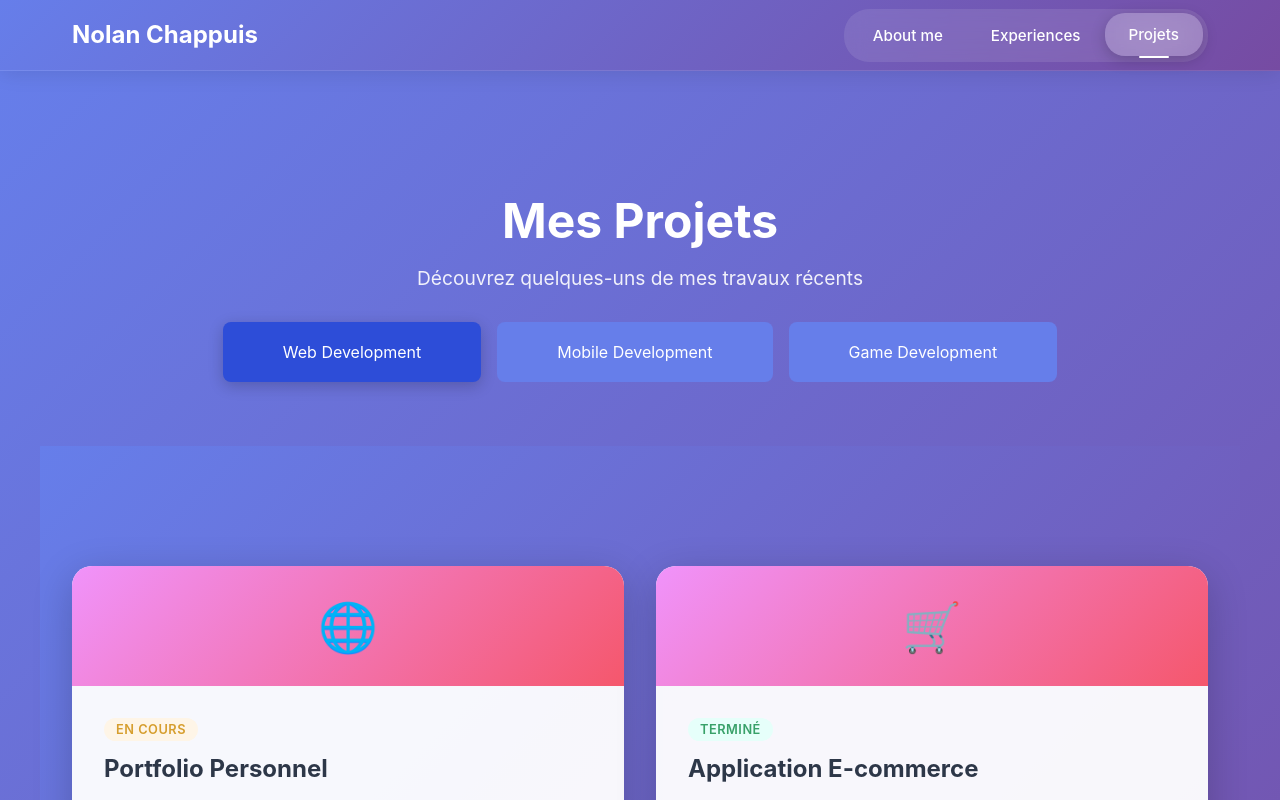
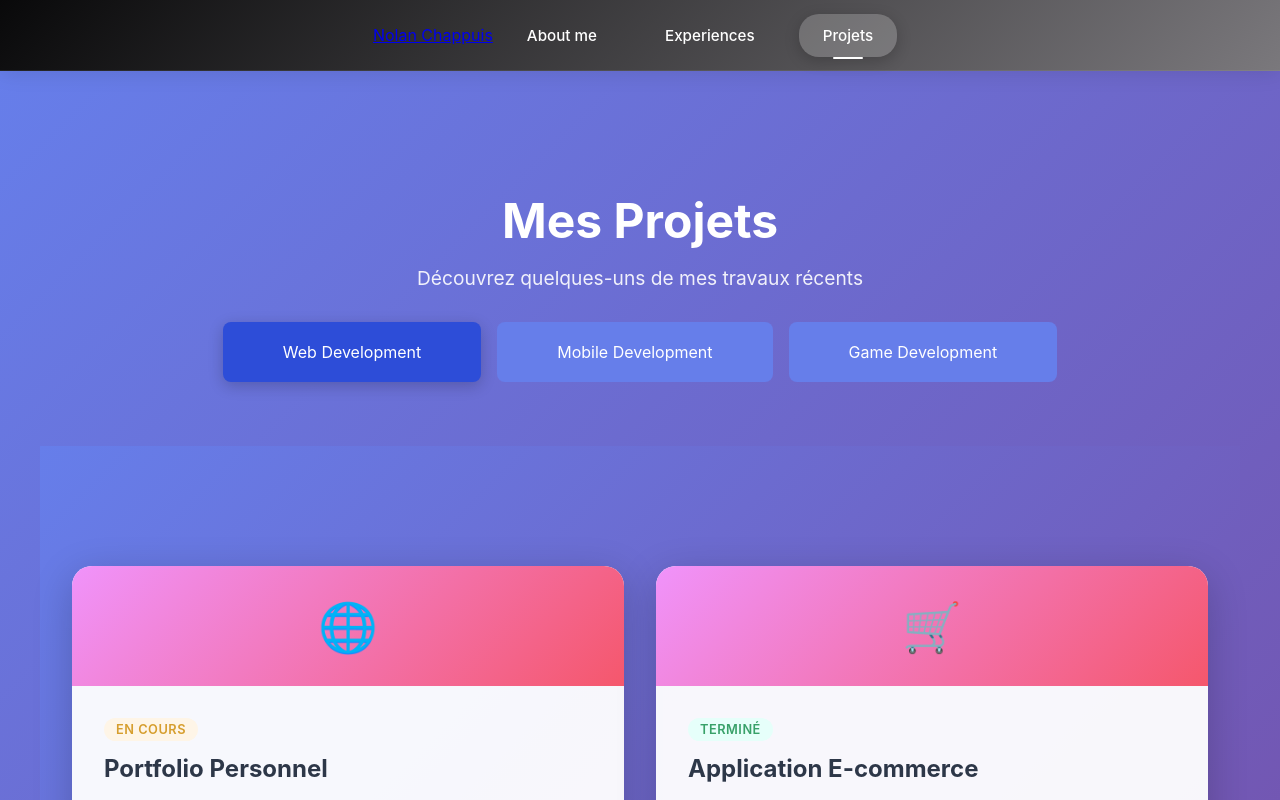
Before and after one commit to Nchappui/portfolio, a React (Create React App) app: page /projects in a window 1280 px wide. Shown: the top 800 px of the page. Built offline with nearby package versions, Linux system fonts and the light colour scheme.

Commit message:
Update Navigation styles for improved layout and background

```diff
--- a/src/components/Navigation.css
+++ b/src/components/Navigation.css
@@ -1,5 +1,5 @@
 .navigation {
-  background: linear-gradient(135deg, #667eea 0%, #764ba2 100%);
+  background: linear-gradient(135deg, #09090a 0%, #7a787c 100%);
   box-shadow: 0 2px 20px rgba(0, 0, 0, 0.1);
   position: sticky;
   top: 0;
@@ -11,41 +11,11 @@
   max-width: 1200px;
   margin: 0 auto;
   display: flex;
-  justify-content: space-between;
+  justify-content: center;
   align-items: center;
   padding: 0 2rem;
   height: 70px;
 }
-
-.nav-brand .brand-link {
-  text-decoration: none;
-  color: white;
-  display: flex;
-  flex-direction: column;
-  align-items: flex-start;
-}
-
-.brand-name {
-  font-size: 1.5rem;
-  font-weight: bold;
-  line-height: 1.2;
-}
-
-.brand-title {
-  font-size: 0.8rem;
-  opacity: 0.8;
-  font-weight: 300;
-}
-
-.nav-tabs {
-  display: flex;
-  gap: 0;
-  background: rgba(255, 255, 255, 0.1);
-  border-radius: 25px;
-  padding: 5px;
-  backdrop-filter: blur(10px);
-}
-
 .nav-tab {
   padding: 12px 24px;
   border-radius: 20px;
@@ -56,6 +26,8 @@
   transition: all 0.3s ease;
   position: relative;
   white-space: nowrap;
+  margin: 10px;
+  outline: none;
 }
 
 .nav-tab:hover {
```
